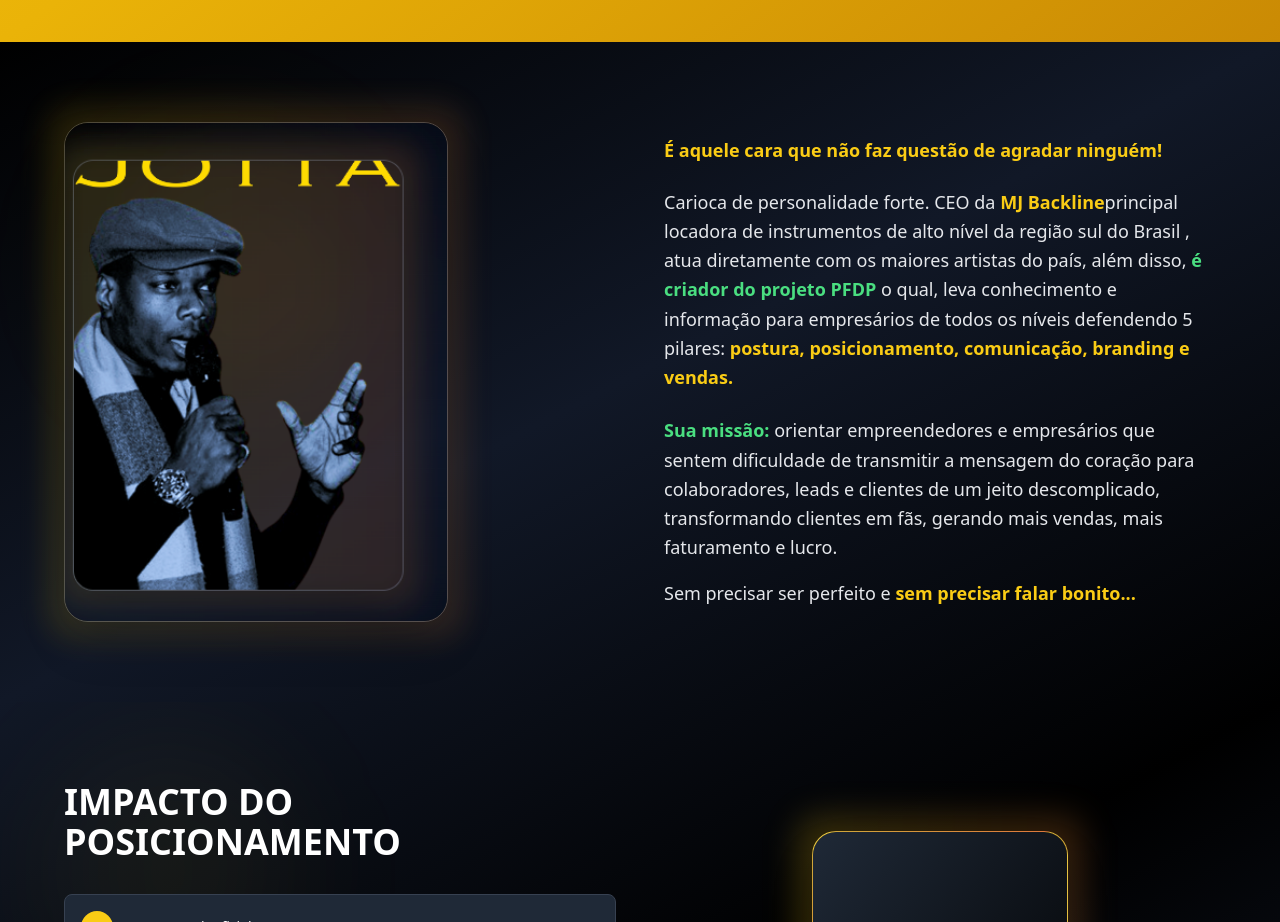
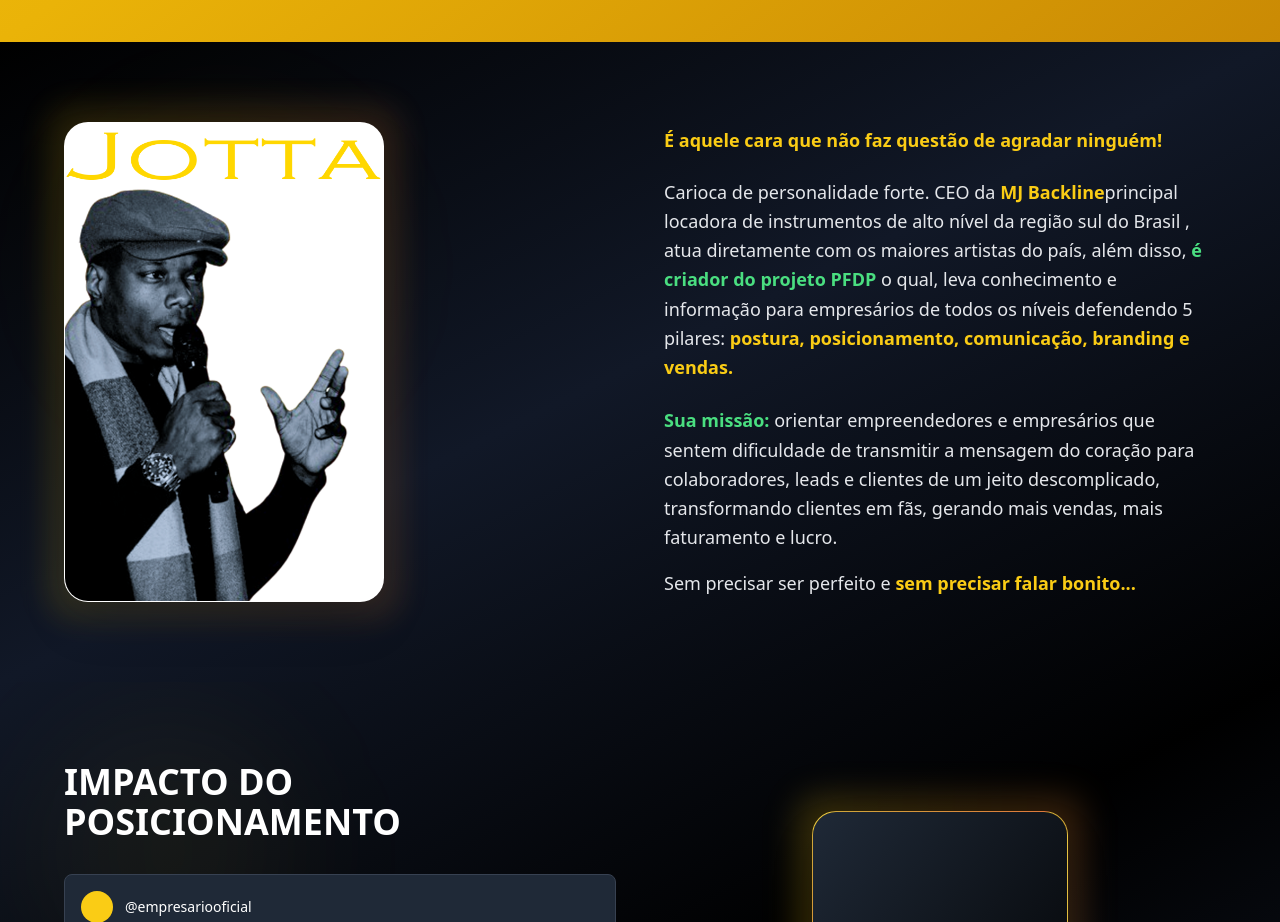
Before and after one commit to edilson-morais/pensando-fora-do-palco, a React (Vite) app: page / in a window 1280 px wide. Shown: the part 2720-3642 px from the top of the page. Built offline with nearby package versions, Linux system fonts and the light colour scheme.

Commit message:
Update image and layout
Replaced the image in the JottaProfile component and adjusted the layout to fit the new image dimensions.

```diff
--- a/src/components/JottaProfile.tsx
+++ b/src/components/JottaProfile.tsx
@@ -14,9 +14,9 @@ const JottaProfile = () => {
             <div className="flex justify-center lg:justify-start">
               <div className="relative group">
                 <div className="absolute -inset-4 bg-gradient-to-r from-yellow-400/20 to-orange-400/20 rounded-3xl blur-lg group-hover:blur-xl transition-all duration-500 opacity-75"></div>
-                <div className="relative w-80 h-96 md:w-96 md:h-[500px] rounded-3xl overflow-hidden shadow-2xl border border-white/20">
+                <div className="relative w-72 h-96 md:w-80 md:h-[480px] rounded-3xl overflow-hidden shadow-2xl border border-white/20 bg-white">
                   <img
-                    src="/lovable-uploads/8fbba91b-9b21-4650-9cf9-9639dc14ad9f.png"
+                    src="/lovable-uploads/c6c29b16-69c3-45ad-baf9-4a8f5e58e0b6.png"
                     alt="Jotta - CEO da MJ Backline e criador do projeto PFDP"
                     className="w-full h-full object-cover object-center"
                   />
```
Also changed, not shown: public/lovable-uploads/c6c29b16-69c3-45ad-baf9-4a8f5e58e0b6.png (added).
